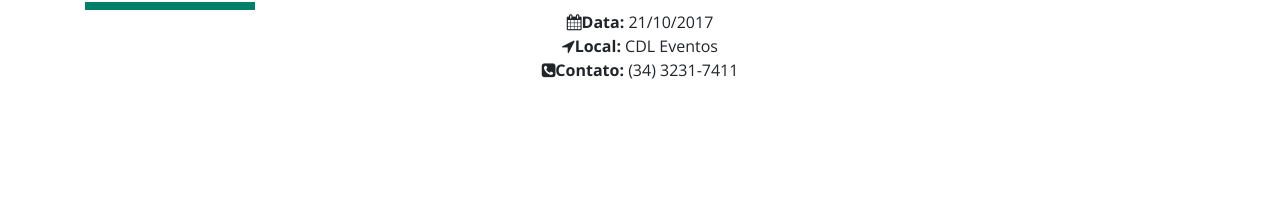
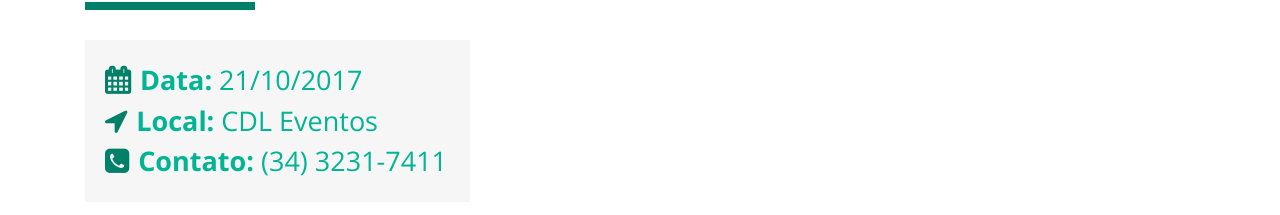
Before and after one commit to martins160/mulheresrenovadas2017, a plain HTML site: page index.html in a window 1280 px wide. Shown: the part 757-972 px from the top of the page. Before the commit the page ends 869 px from the top, so only its background shows below. Drawn offline with nearby package versions, Linux system fonts and the light colour scheme.

Commit message:
Add files via upload

```diff
--- a/assets/css/conteudo.css
+++ b/assets/css/conteudo.css
@@ -6,13 +6,12 @@
 .info-titu{
 	color: #00b494;
 	text-align: center;
-	font-size: 28px;
-
-
+	font-size: 31px;
 }
 
 .info-icon{
 	margin: 3px 0px 0 0;
+	font-weight: bold;
 }
 
 .info-flex{
@@ -28,6 +27,59 @@
 	margin: 5px 0 0 0;
 	width: 100px;
 }
+
+
+
+
+.info-box{
+	display: flex;
+	flex-direction: column;
+	flex-wrap: wrap;
+	justify-content: center;
+	align-items: center;
+
+	background-color: #f6f6f6;
+	margin: 30px 0 0 0;
+	padding: 20px;
+}
+
+.info-box-date{
+	color: #00b494;
+	font-size: 17px;
+}
+
+.info-box-date i{
+	color: #008068;
+	font-weight: bold;
+	margin: 0 5px 0 0;
+}
+
+
+.info-box-local{
+	color: #00b494;
+	font-size: 17px;
+}
+
+.info-box-local i{
+	color: #008068;
+	font-weight: bold;
+	margin: 0 5px 0 0;
+}
+
+.info-box-contact{
+	color: #00b494;
+	font-size: 17px;
+}
+
+.info-box-contact i{
+	color: #008068;
+	font-weight: bold;
+	margin: 0 5px 0 0;
+}
+
+
+
+
 
 
 /*************************************************************************************************/
@@ -54,4 +106,36 @@
 }
 
 
+.info-box{
+	align-items: flex-start;
+	width: 385px;
 }
+
+.info-box-date{
+	font-size: 27px;
+}
+
+.info-box-date i{
+	margin: 0 10px 0 0;
+}
+
+
+.info-box-local{
+	font-size: 27px;
+}
+
+.info-box-local i{
+	margin: 0 10px 0 0;
+}
+
+.info-box-contact{
+	font-size: 27px;
+}
+
+.info-box-contact i{
+	margin: 0 10px 0 0;
+}
+
+
+
+}
```
